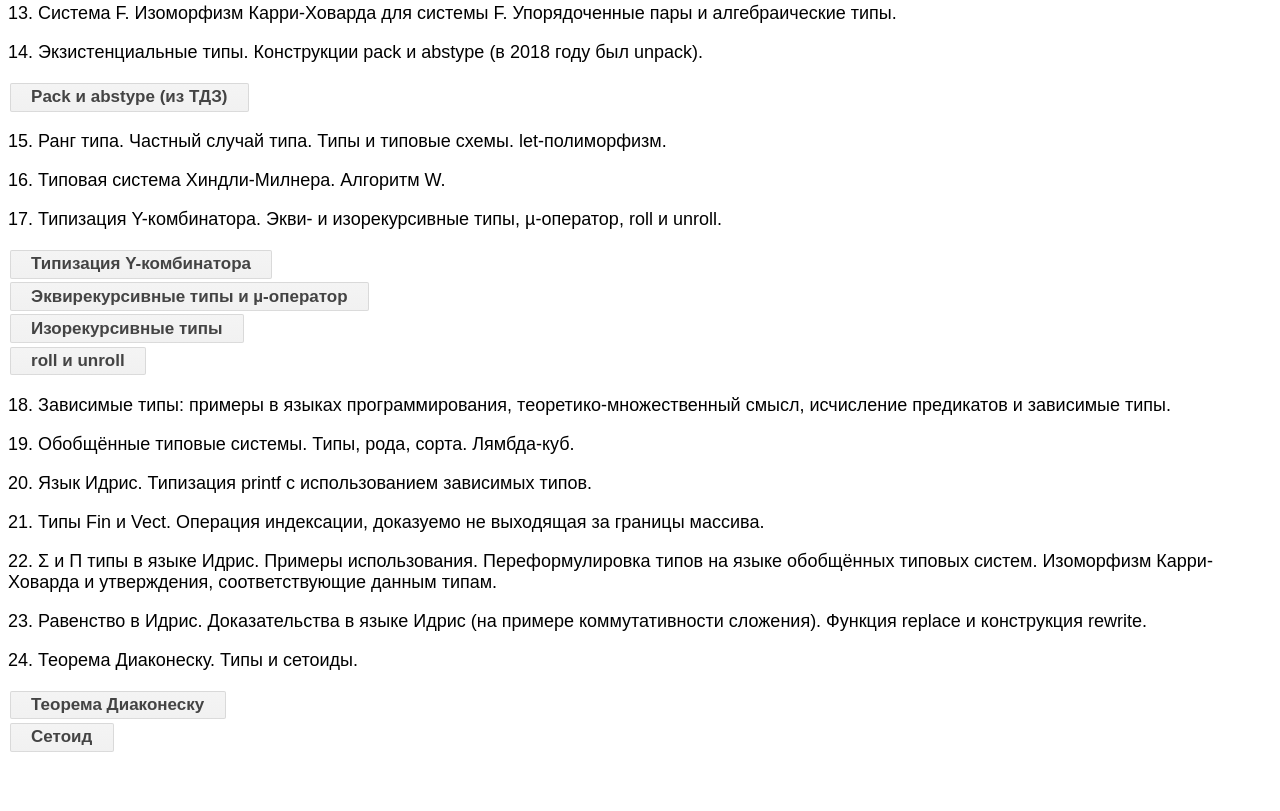
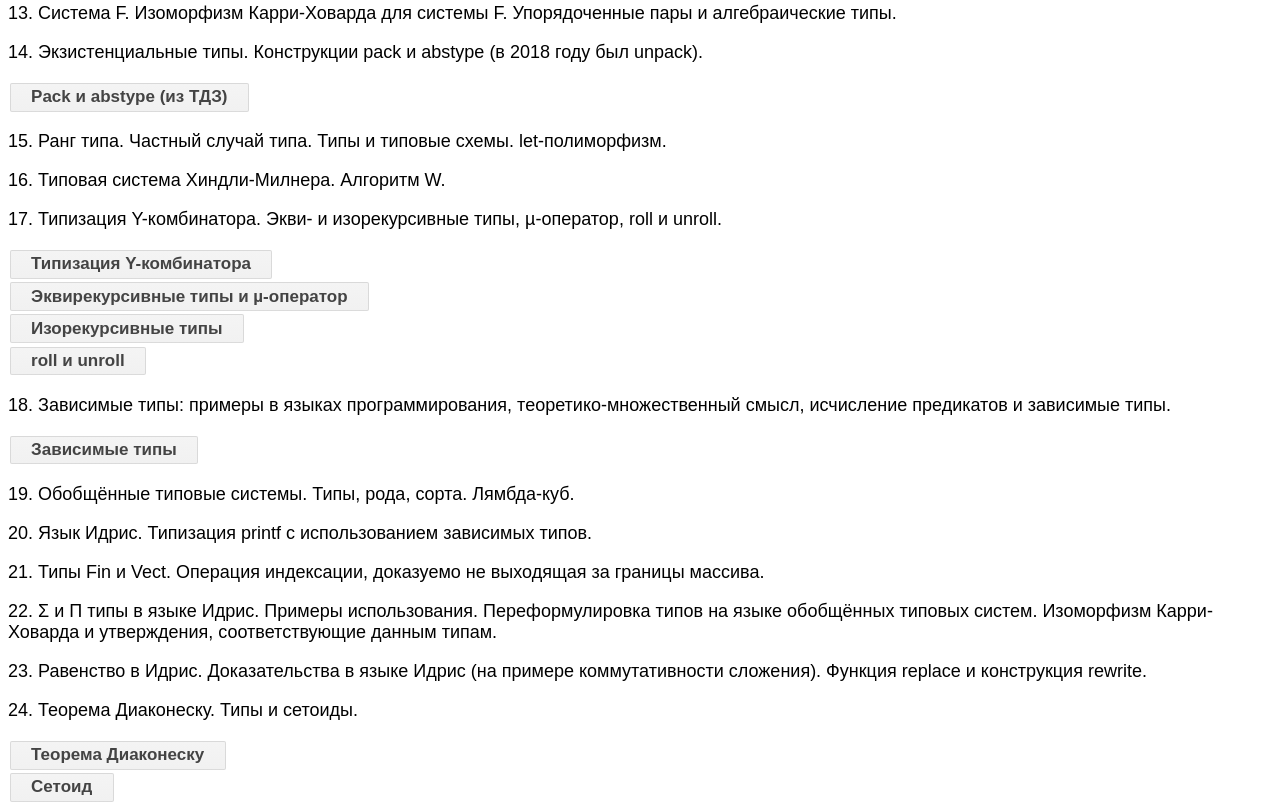
Before and after one commit to Tindarid/tt-2019-exam, a plain HTML site: page index.html in a window 1280 px wide. Shown: the part 2381-3192 px from the top of the page. Before the commit the page ends 3142 px from the top, so only its background shows below. Drawn offline with Linux system fonts and the light colour scheme.

Commit message:
Added dependent types

```diff
--- a/index.html
+++ b/index.html
@@ -137,7 +137,7 @@ h2 {
     },
     { // 18
       name:"Зависимые типы: примеры в языках программирования, теоретико-множественный смысл, исчисление предикатов и зависимые типы.",
-      defs:[]
+      defs:["Зависимые типы"]
     },
     { // 19
       name:"Обобщённые типовые системы. Типы, рода, сорта. Лямбда-куб.",
```
Also changed, not shown: images/18_1.png (added).
